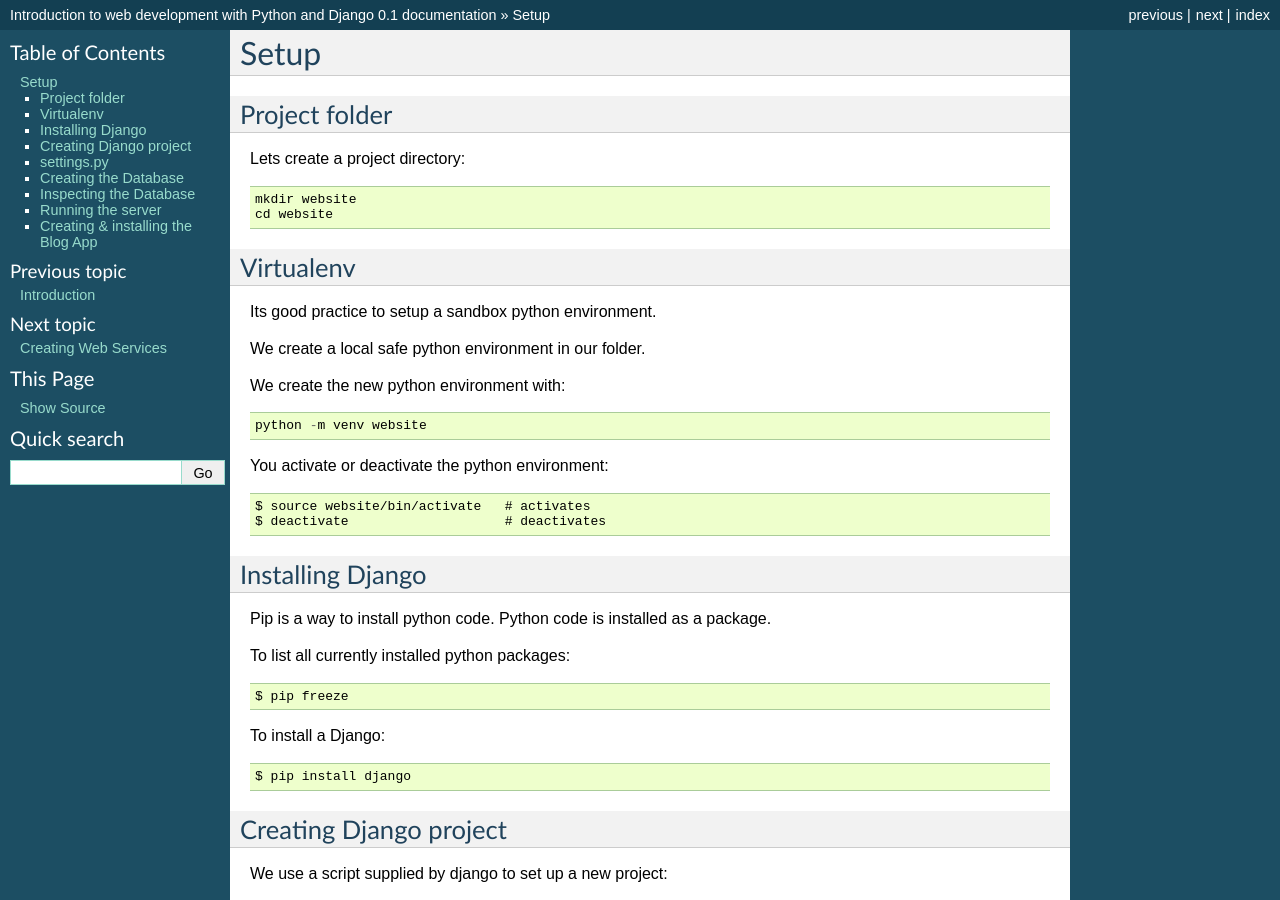
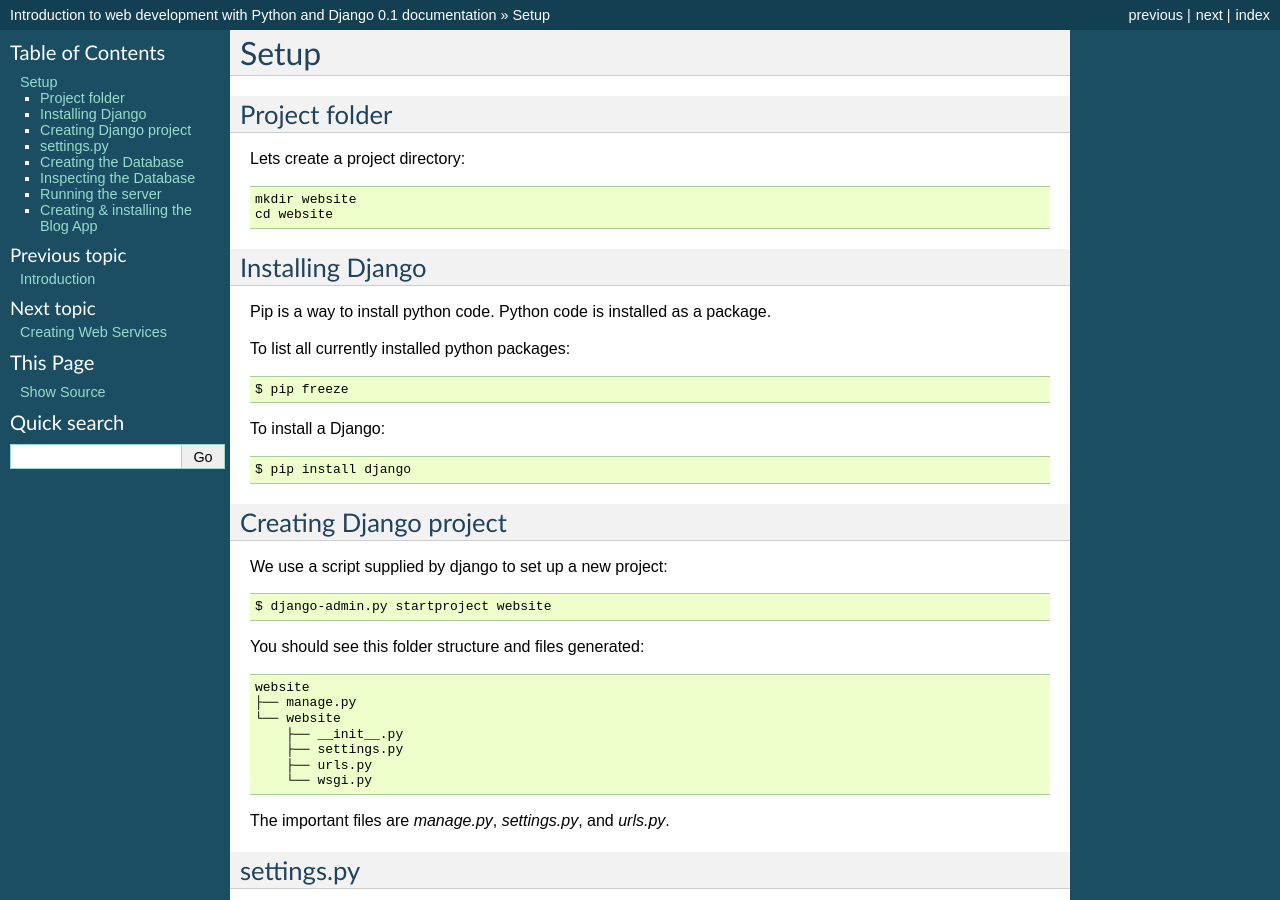
Before and after one commit to arachnegl/web-dev-intro, a Sphinx documentation site: the page built from source/django_setup.rst, in a window 1280 px wide and 900 px high. Built offline with Sphinx 7.4.7, drawn with Linux system fonts in a browser that asks for light colours.

Commit message:
commenting out virtualenv

```diff
--- a/source/django_setup.rst
+++ b/source/django_setup.rst
@@ -9,21 +9,21 @@ Lets create a project directory::
     mkdir website
     cd website
 
-Virtualenv
-==========
-
-Its good practice to setup a sandbox python environment.
-
-We create a local safe python environment in our folder.
-
-We create the new python environment with::
-
-    python -m venv website
-
-You activate or deactivate the python environment::
-
-    $ source website/bin/activate   # activates
-    $ deactivate                    # deactivates
+.. Virtualenv
+.. ==========
+..
+.. Its good practice to setup a sandbox python environment.
+..
+.. We create a local safe python environment in our folder.
+..
+.. We create the new python environment with::
+..
+..     python -m venv website
+..
+.. You activate or deactivate the python environment::
+..
+..     $ source website/bin/activate   # activates
+..     $ deactivate                    # deactivates
 
 Installing Django
 =================
```
